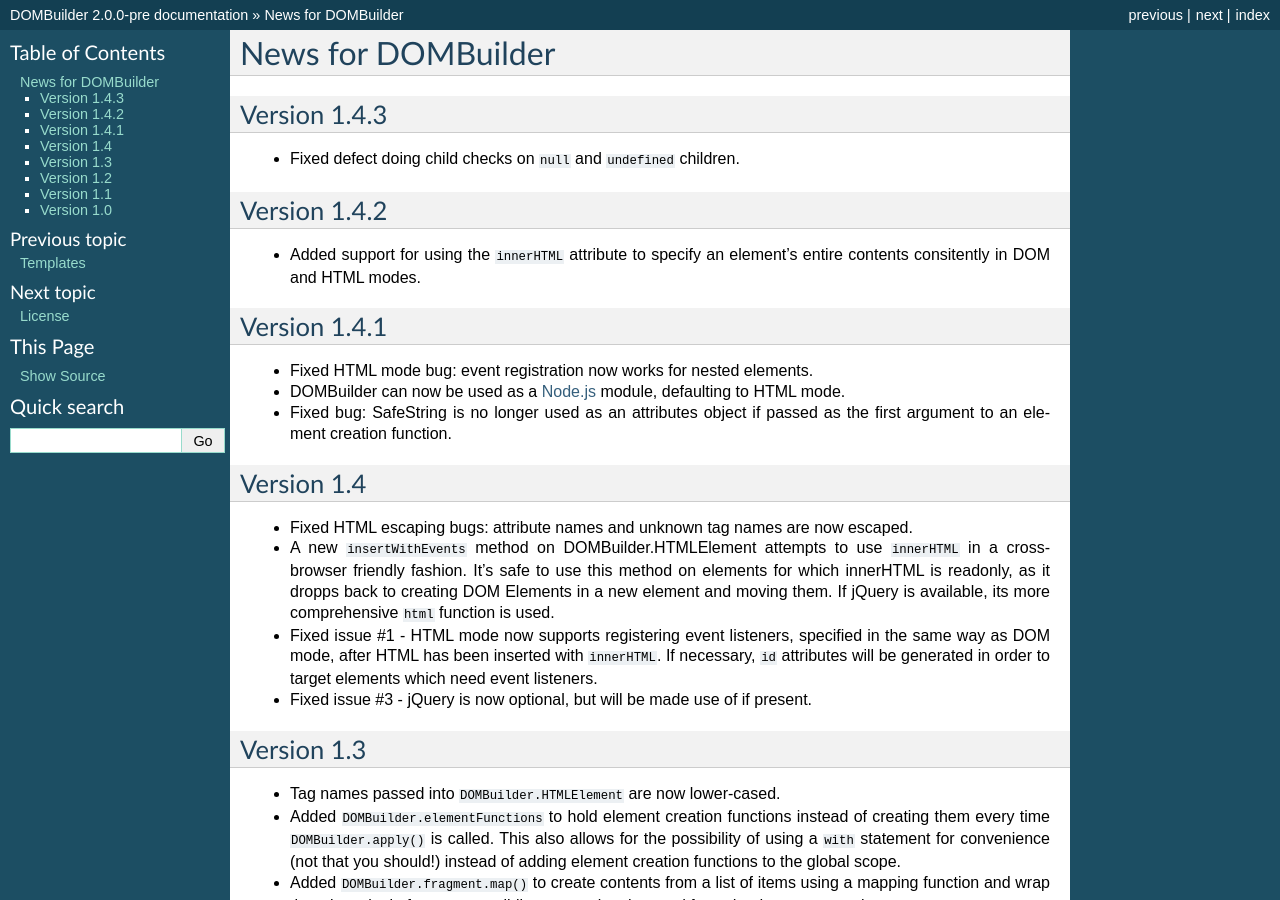
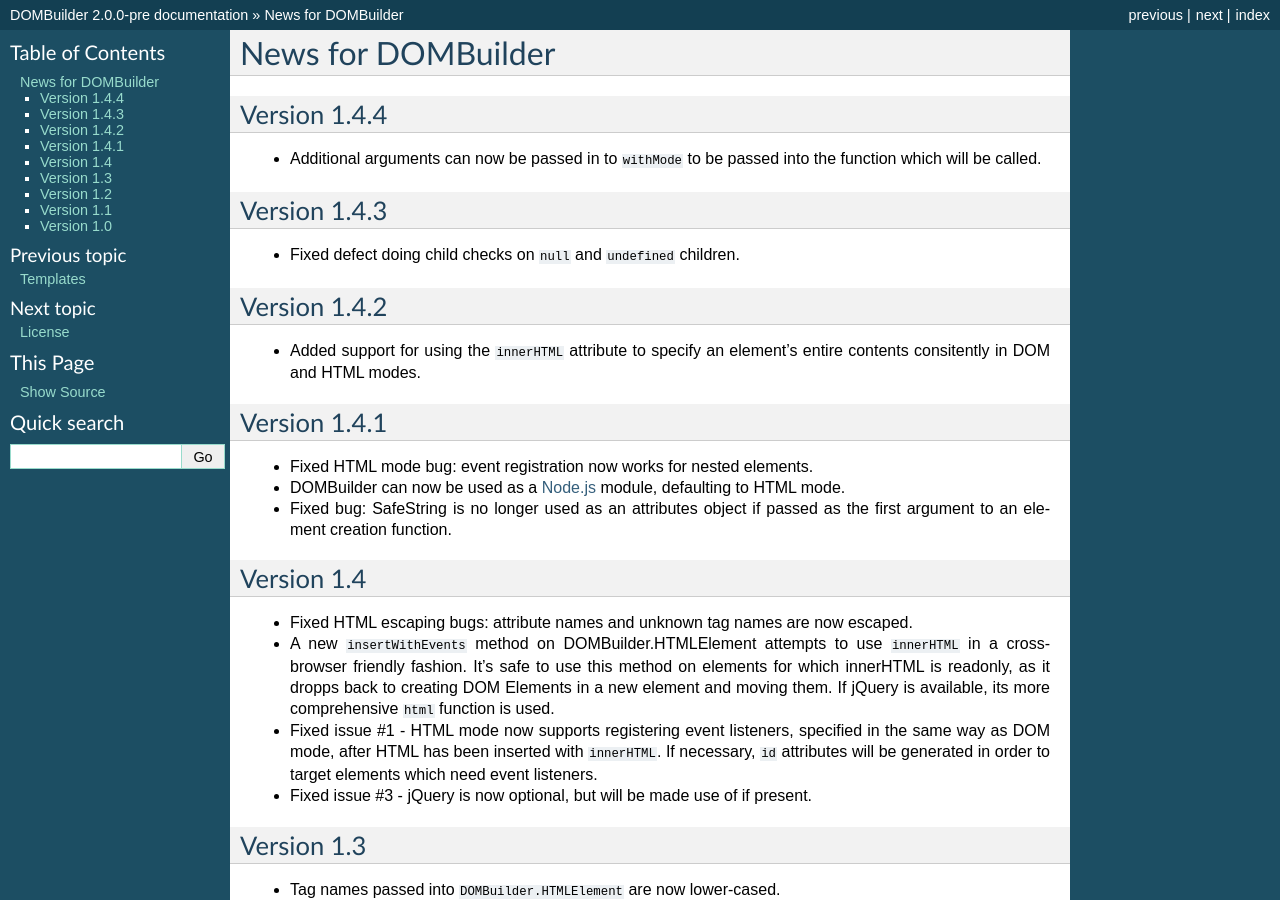
Before and after one commit to insin/DOMBuilder, a Sphinx documentation site: the page built from docs/news.rst, in a window 1280 px wide and 900 px high. Built offline with Sphinx 7.4.7, drawn with Linux system fonts in a browser that asks for light colours.

Commit message:
Updated news with 1.4.4 details.

```diff
--- a/docs/news.rst
+++ b/docs/news.rst
@@ -1,5 +1,11 @@
 News for DOMBuilder
 ===================
+
+Version 1.4.4
+-------------
+
+- Additional arguments can now be passed in to ``withMode`` to be passed
+  into the function which will be called.
 
 Version 1.4.3
 -------------
```
